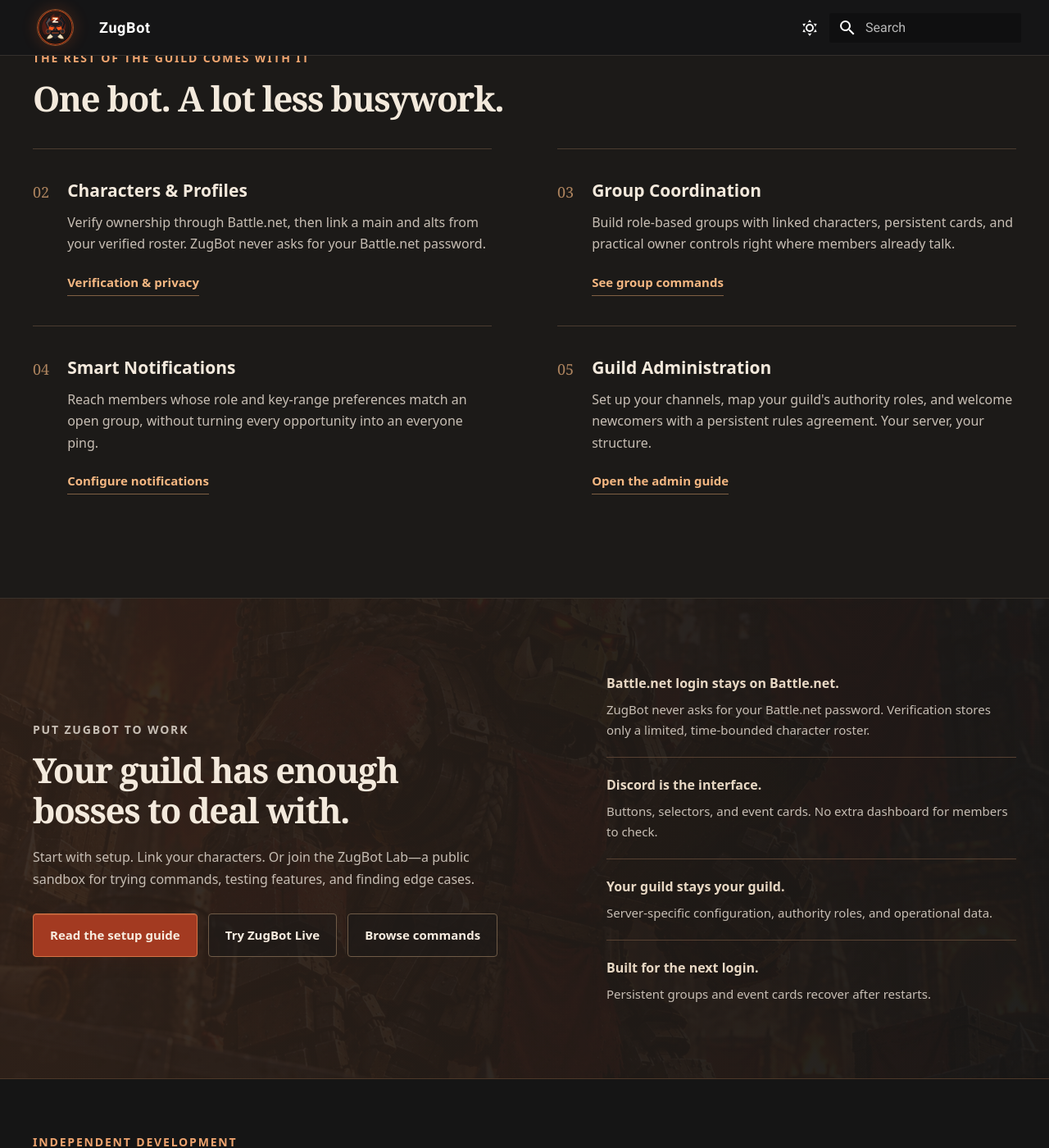
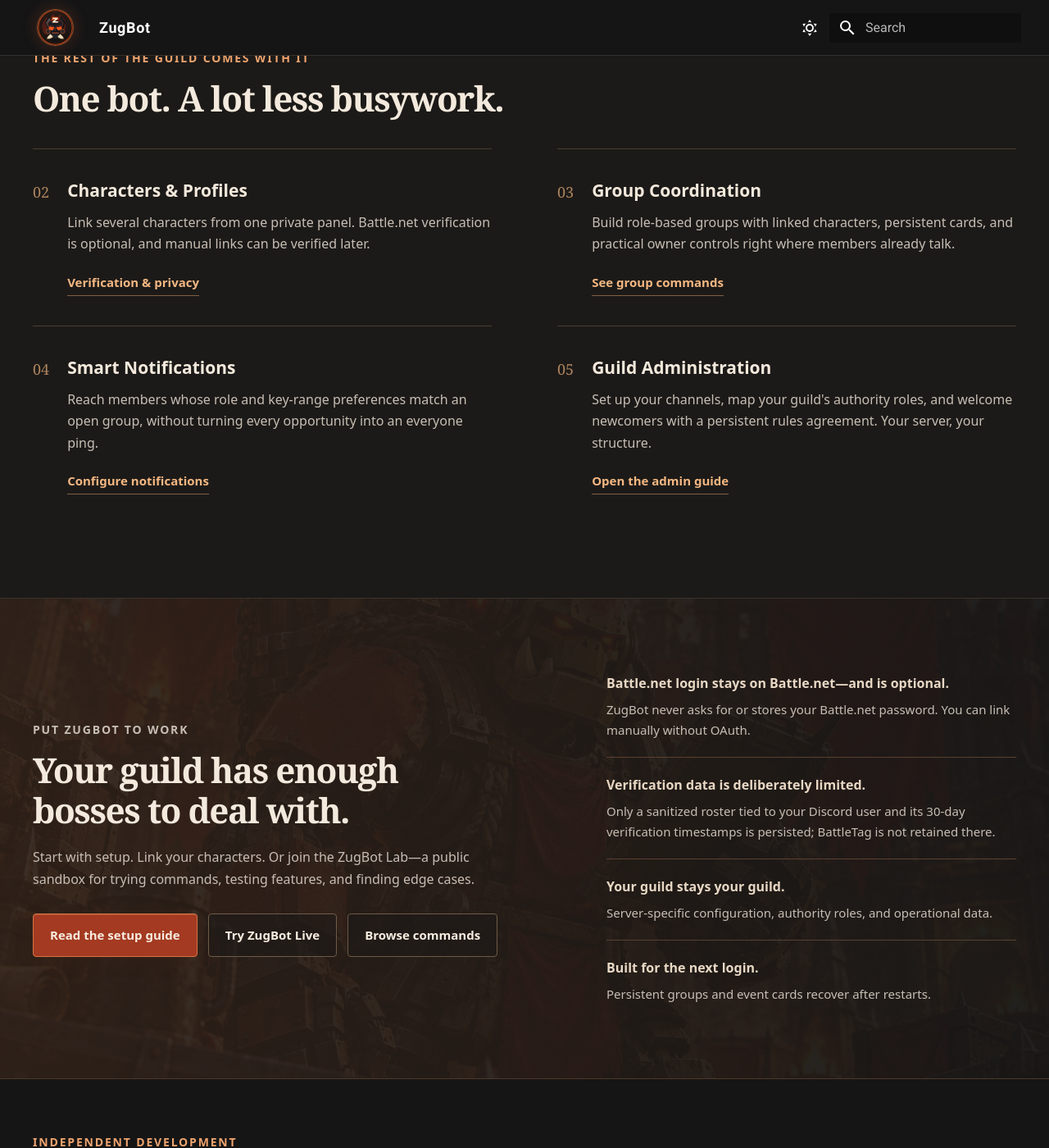
Before and after one commit to sthorne80/zugbot-site, an MkDocs documentation site: the page built from docs/index.md, in a window 1280 px wide and 1400 px high, scrolled down 1718 px. Shown: the whole window at 82% size. Built offline with MkDocs 1.6.1 and Material for MkDocs 9.7.7, drawn with Linux system fonts in a browser that asks for light colours; some of the changed text lies outside the part shown.

Commit message:
docs: update homepage trust and linking copy

```diff
--- a/docs/index.md
+++ b/docs/index.md
@@ -73,7 +73,7 @@
   <div class="zb-shell">
     <div class="zb-section-heading"><p class="zb-eyebrow">The rest of the guild comes with it</p><h2 id="tools-title">One bot. A lot less busywork.</h2></div>
     <div class="zb-tool-grid">
-      <article class="zb-tool"><span class="zb-tool-number">02</span><div><h3>Characters &amp; Profiles</h3><p>Verify ownership through Battle.net, then link a main and alts from your verified roster. ZugBot never asks for your Battle.net password.</p><a class="zb-text-link" href="verification/">Verification &amp; privacy</a></div></article>
+      <article class="zb-tool"><span class="zb-tool-number">02</span><div><h3>Characters &amp; Profiles</h3><p>Link several characters from one private panel. Battle.net verification is optional, and manual links can be verified later.</p><a class="zb-text-link" href="verification/">Verification &amp; privacy</a></div></article>
       <article class="zb-tool"><span class="zb-tool-number">03</span><div><h3>Group Coordination</h3><p>Build role-based groups with linked characters, persistent cards, and practical owner controls right where members already talk.</p><a class="zb-text-link" href="commands/">See group commands</a></div></article>
       <article class="zb-tool"><span class="zb-tool-number">04</span><div><h3>Smart Notifications</h3><p>Reach members whose role and key-range preferences match an open group, without turning every opportunity into an everyone ping.</p><a class="zb-text-link" href="member-guide/">Configure notifications</a></div></article>
       <article class="zb-tool"><span class="zb-tool-number">05</span><div><h3>Guild Administration</h3><p>Set up your channels, map your guild's authority roles, and welcome newcomers with a persistent rules agreement. Your server, your structure.</p><a class="zb-text-link" href="admin-guide/">Open the admin guide</a></div></article>
@@ -84,7 +84,7 @@
 <section class="zb-section zb-start" aria-labelledby="start-title">
   <div class="zb-shell zb-start-inner">
     <div><p class="zb-eyebrow">Put ZugBot to work</p><h2 id="start-title">Your guild has enough<br>bosses to deal with.</h2><p>Start with setup. Link your characters. Or join the ZugBot Lab—a public sandbox for trying commands, testing features, and finding edge cases.</p><div class="zb-actions"><a class="zb-button zb-button-primary" href="getting-started/">Read the setup guide</a><a class="zb-button" href="https://discord.gg/QjZHFW9gwP" target="_blank" rel="noopener noreferrer">Try ZugBot Live</a><a class="zb-button" href="commands/">Browse commands</a></div></div>
-    <div class="zb-operating-notes"><p><strong>Battle.net login stays on Battle.net.</strong><span>ZugBot never asks for your Battle.net password. Verification stores only a limited, time-bounded character roster.</span></p><p><strong>Discord is the interface.</strong><span>Buttons, selectors, and event cards. No extra dashboard for members to check.</span></p><p><strong>Your guild stays your guild.</strong><span>Server-specific configuration, authority roles, and operational data.</span></p><p><strong>Built for the next login.</strong><span>Persistent groups and event cards recover after restarts.</span></p></div>
+    <div class="zb-operating-notes"><p><strong>Battle.net login stays on Battle.net—and is optional.</strong><span>ZugBot never asks for or stores your Battle.net password. You can link manually without OAuth.</span></p><p><strong>Verification data is deliberately limited.</strong><span>Only a sanitized roster tied to your Discord user and its 30-day verification timestamps is persisted; BattleTag is not retained there.</span></p><p><strong>Your guild stays your guild.</strong><span>Server-specific configuration, authority roles, and operational data.</span></p><p><strong>Built for the next login.</strong><span>Persistent groups and event cards recover after restarts.</span></p></div>
   </div>
 </section>
 
@@ -92,4 +92,4 @@
   <div class="zb-shell zb-support-inner"><div><p class="zb-eyebrow">Independent development</p><h2 id="support-title">Help keep ZugBot moving.</h2><p>Support covers infrastructure, development tools, and the next round of guild features.</p></div><div class="zb-actions"><a class="zb-button" href="https://buymeacoffee.com/ZugBot" target="_blank" rel="noopener noreferrer">One-time support</a><a class="zb-text-link" href="https://patreon.com/ZugBot" target="_blank" rel="noopener noreferrer">Monthly support</a></div></div>
 </section>
 
-<footer class="zb-footer"><div class="zb-shell"><a class="zb-footer-brand" href="./"><img src="assets/zugbot-logo-v2.svg" alt="" width="32" height="32" loading="lazy"><strong>ZugBot</strong></a><p>Guild operations for Discord.</p><nav aria-label="Footer"><a href="verification/">Verification &amp; Privacy</a><a href="roadmap/">Roadmap</a><a href="changelog/">Changelog</a><a href="troubleshooting/">Get help</a><a href="mailto:support@zugbot.net">support@zugbot.net</a></nav></div></footer>
+<footer class="zb-footer"><div class="zb-shell"><a class="zb-footer-brand" href="./"><img src="assets/zugbot-logo-v2.svg" alt="" width="32" height="32" loading="lazy"><strong>ZugBot</strong></a><p>Guild operations for Discord.</p><nav aria-label="Footer"><a href="getting-started/">Getting Started</a><a href="verification/">Verification &amp; Privacy</a><a href="commands/">Commands</a><a href="troubleshooting/">Get help</a><a href="mailto:support@zugbot.net">support@zugbot.net</a></nav></div></footer>
```
